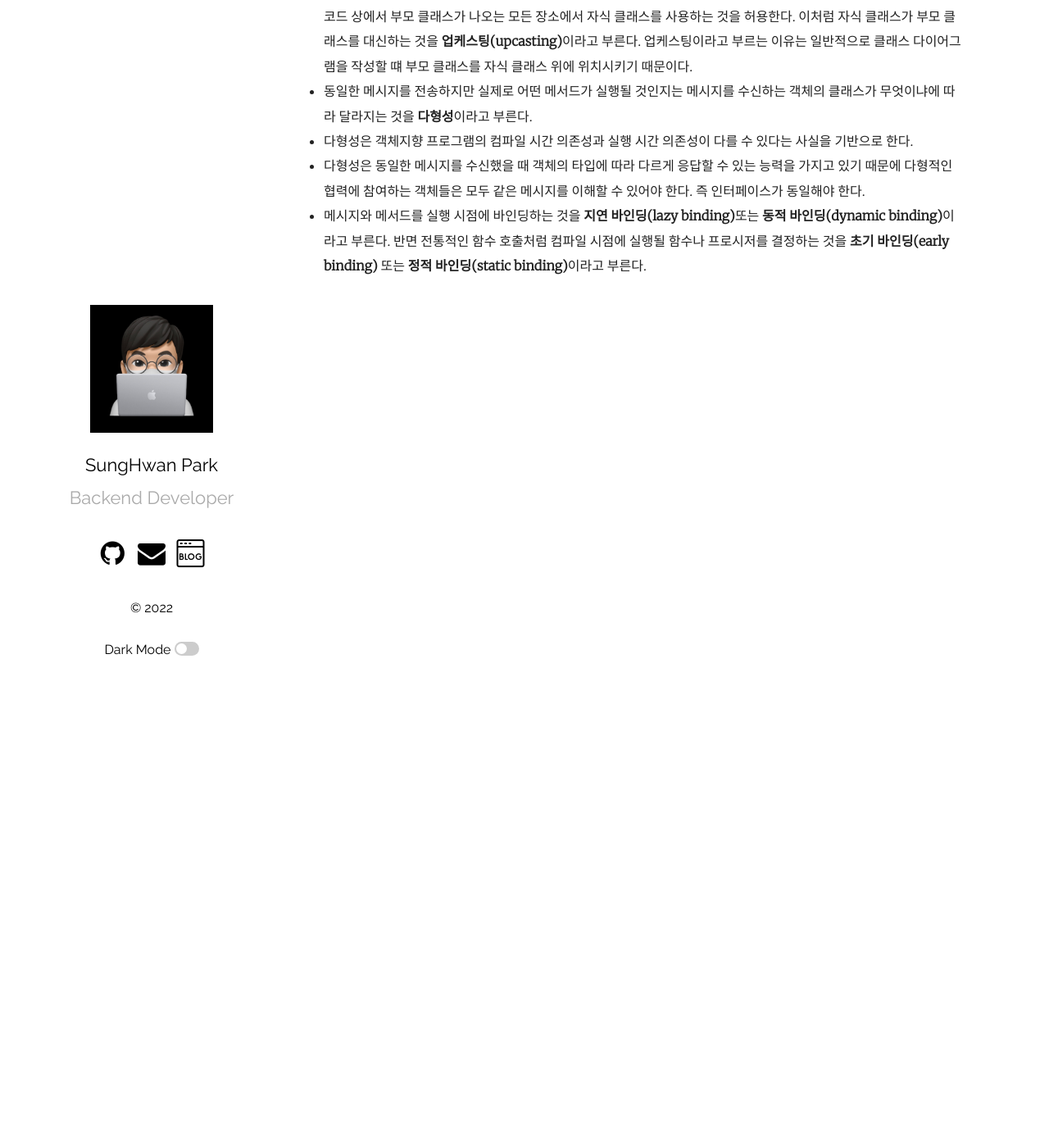
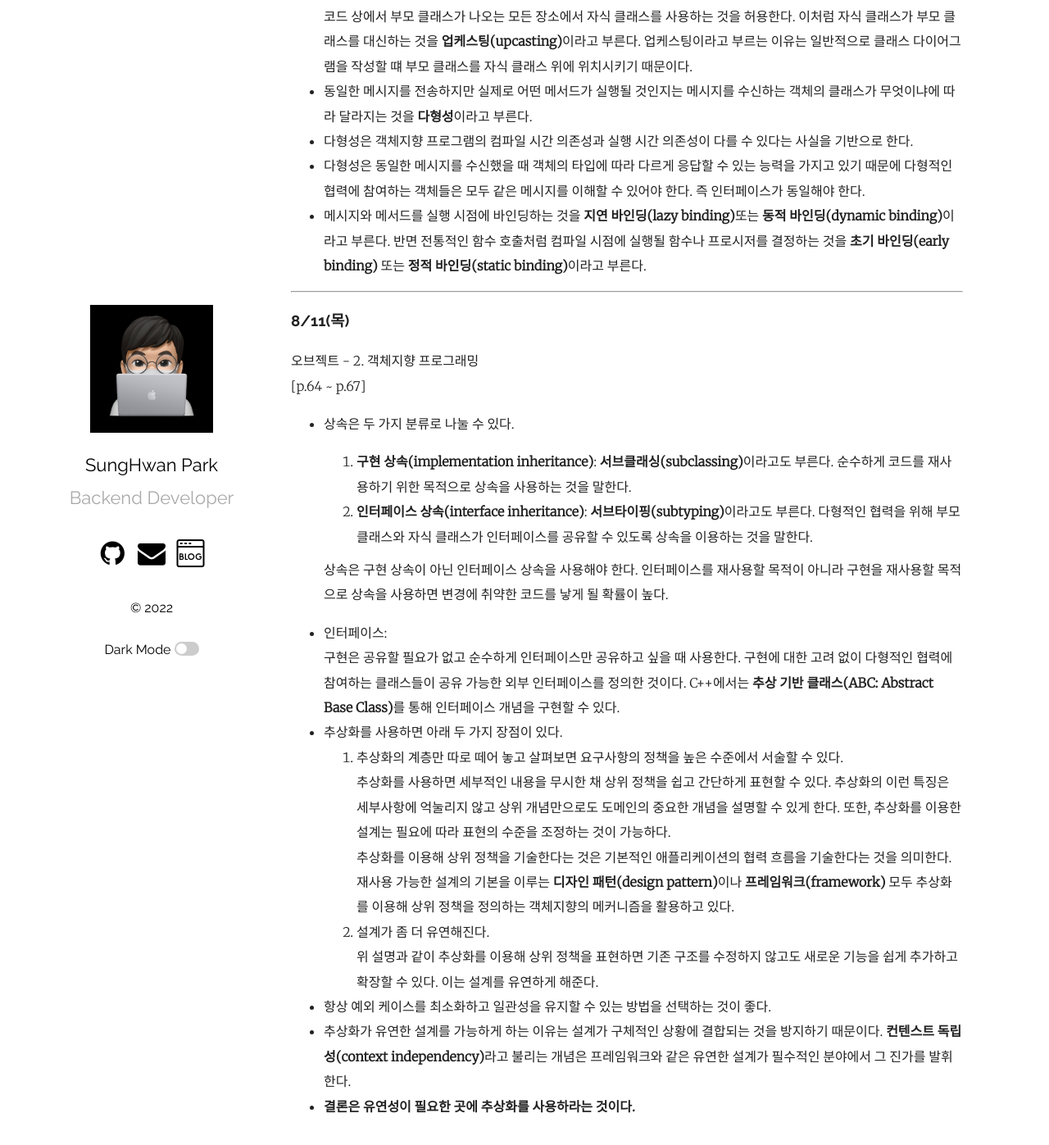
Before and after one commit to mrpark219/TIL, a Jekyll site: the page built from _posts/2022-08-01-8월TIL.markdown, in a window 1280 px wide and 1400 px high, scrolled down 9691 px. Shown: the top 1397 px of the window at 82% size. Built offline with Jekyll 4.4.1, drawn with Linux system fonts in a browser that asks for light colours; comment, search, counter and statistics services are not loaded.

Commit message:
feat: 2022-08-11 TIL 추가

```diff
--- a/_posts/2022-08-01-8월TIL.markdown
+++ b/_posts/2022-08-01-8월TIL.markdown
@@ -236,3 +236,29 @@ categories: 202208 TIL
 -   다형성은 객체지향 프로그램의 컴파일 시간 의존성과 실행 시간 의존성이 다를 수 있다는 사실을 기반으로 한다.
 -   다형성은 동일한 메시지를 수신했을 때 객체의 타입에 따라 다르게 응답할 수 있는 능력을 가지고 있기 때문에 다형적인 협력에 참여하는 객체들은 모두 같은 메시지를 이해할 수 있어야 한다. 즉 인터페이스가 동일해야 한다.
 -   메시지와 메서드를 실행 시점에 바인딩하는 것을 **지연 바인딩(lazy binding)**또는 **동적 바인딩(dynamic binding)**이라고 부른다. 반면 전통적인 함수 호출처럼 컴파일 시점에 실행될 함수나 프로시저를 결정하는 것을 **초기 바인딩(early binding)** 또는 **정적 바인딩(static binding)**이라고 부른다.
+
+---
+
+### 8/11(목)
+
+오브젝트 - 2. 객체지향 프로그래밍
+[p.64 ~ p.67]
+
+-   상속은 두 가지 분류로 나눌 수 있다.
+
+    1. **구현 상속(implementation inheritance)**: **서브클래싱(subclassing)**이라고도 부른다. 순수하게 코드를 재사용하기 위한 목적으로 상속을 사용하는 것을 말한다.
+    2. **인터페이스 상속(interface inheritance)**: **서브타이핑(subtyping)**이라고도 부른다. 다형적인 협력을 위해 부모 클래스와 자식 클래스가 인터페이스를 공유할 수 있도록 상속을 이용하는 것을 말한다.
+
+    상속은 구현 상속이 아닌 인터페이스 상속을 사용해야 한다. 인터페이스를 재사용할 목적이 아니라 구현을 재사용할 목적으로 상속을 사용하면 변경에 취약한 코드를 낳게 될 확률이 높다.
+
+-   인터페이스:
+    구현은 공유할 필요가 없고 순수하게 인터페이스만 공유하고 싶을 때 사용한다. 구현에 대한 고려 없이 다형적인 협력에 참여하는 클래스들이 공유 가능한 외부 인터페이스를 정의한 것이다. C++에서는 **추상 기반 클래스(ABC: Abstract Base Class)**를 통해 인터페이스 개념을 구현할 수 있다.
+-   추상화를 사용하면 아래 두 가지 장점이 있다.
+    1. 추상화의 계층만 따로 떼어 놓고 살펴보면 요구사항의 정책을 높은 수준에서 서술할 수 있다.
+       추상화를 사용하면 세부적인 내용을 무시한 채 상위 정책을 쉽고 간단하게 표현할 수 있다. 추상화의 이런 특징은 세부사항에 억눌리지 않고 상위 개념만으로도 도메인의 중요한 개념을 설명할 수 있게 한다. 또한, 추상화를 이용한 설계는 필요에 따라 표현의 수준을 조정하는 것이 가능하다.
+       추상화를 이용해 상위 정책을 기술한다는 것은 기본적인 애플리케이션의 협력 흐름을 기술한다는 것을 의미한다. 재사용 가능한 설계의 기본을 이루는 **디자인 패턴(design pattern)**이나 **프레임워크(framework)** 모두 추상화를 이용해 상위 정책을 정의하는 객체지향의 메커니즘을 활용하고 있다.
+    2. 설계가 좀 더 유연해진다.
+       위 설명과 같이 추상화를 이용해 상위 정책을 표현하면 기존 구조를 수정하지 않고도 새로운 기능을 쉽게 추가하고 확장할 수 있다. 이는 설계를 유연하게 해준다.
+-   항상 예외 케이스를 최소화하고 일관성을 유지할 수 있는 방법을 선택하는 것이 좋다.
+-   추상화가 유연한 설계를 가능하게 하는 이유는 설계가 구체적인 상황에 결합되는 것을 방지하기 때문이다. **컨텐스트 독립성(context independency)**라고 불리는 개념은 프레임워크와 같은 유연한 설계가 필수적인 분야에서 그 진가를 발휘한다.
+-   **결론은 유연성이 필요한 곳에 추상화를 사용하라는 것이다.**
```
